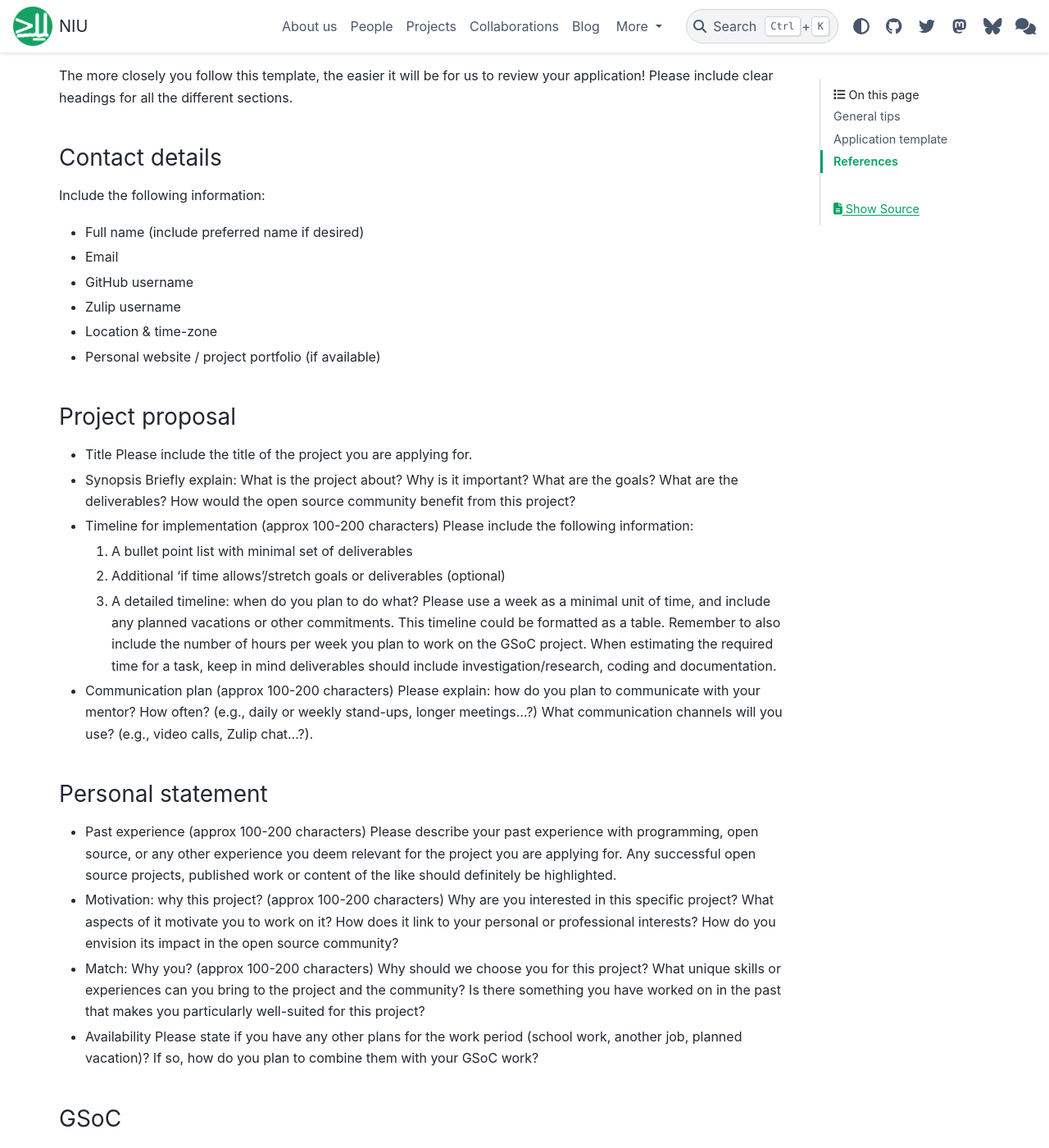
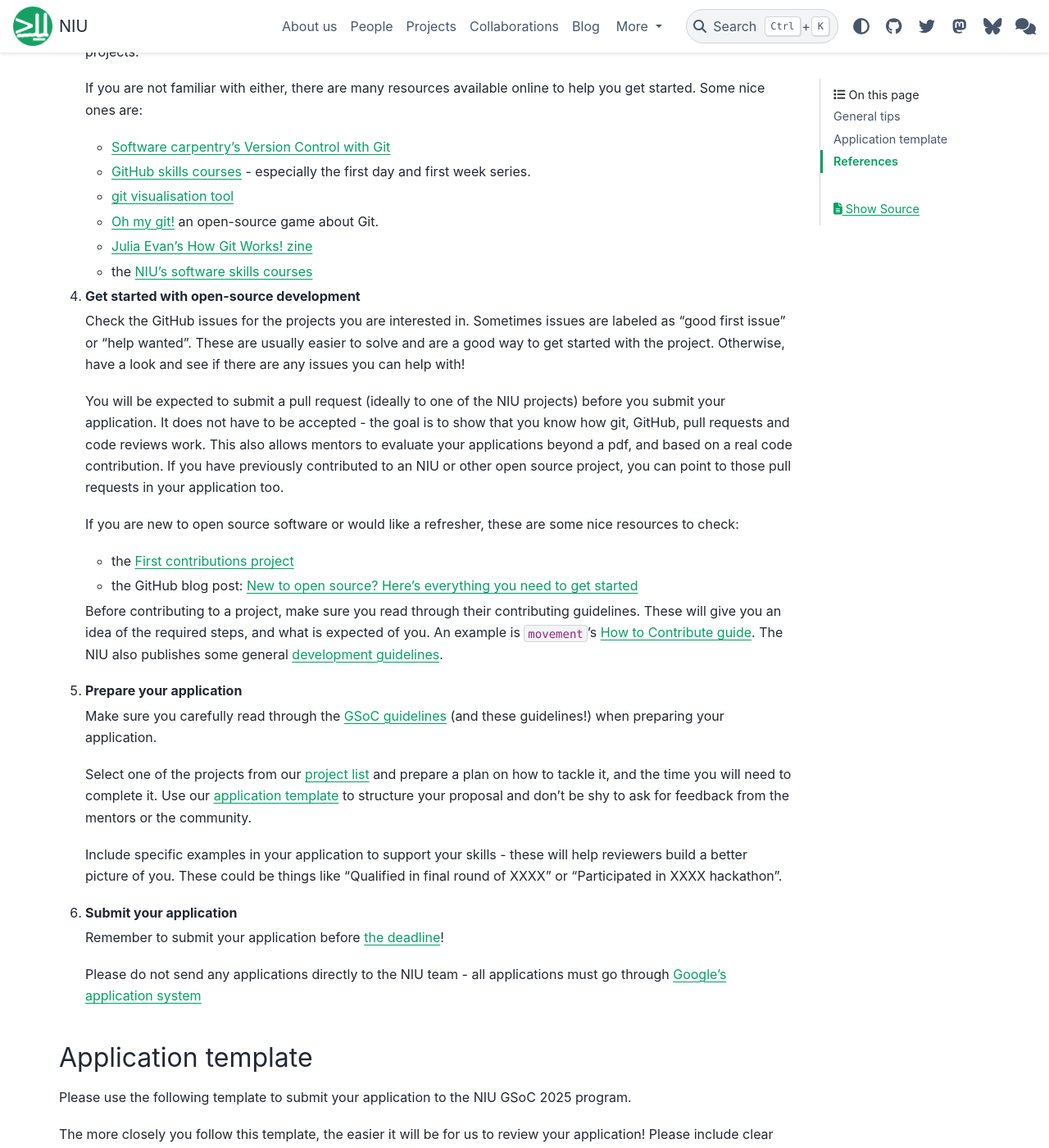
Before and after one commit to neuroinformatics-unit/neuroinformatics-unit.github.io, a Sphinx documentation site: the page built from docs/source/get-involved/gsoc/guidelines.md, in a window 1280 px wide and 1400 px high, scrolled down 714 px. Shown: the whole window at 82% size. Built offline with Sphinx 7.4.7 and the PyData theme 0.15.4, drawn with Linux system fonts in a browser that asks for light colours; nearby versions of some CDN libraries; some of the changed text lies outside the part shown.

Commit message:
Add application guideline and template

```diff
--- a/docs/source/get-involved/gsoc/guidelines.md
+++ b/docs/source/get-involved/gsoc/guidelines.md
@@ -1,24 +1,62 @@
 # GSoC NIU Contributor Application Guidelines
 
 ## General tips
-1. Get in touch with the community
+These tips are largely based on the [OpenAstronomy guidelines](https://openastronomy.org/gsoc/student_guidelines.html), with adaptations for the NIU organisation.
 
-2. Become a user
+1. **Get in touch with the community**
 
-3. Get familiar with the development process
-    - Git tutorials
-    - Github account
-    - Contribution guides
-    - NIU general guidelines
+    Open source work is done and communicated in public - the idea here is to demonstrate that you can do this! Join our Zulip, or browse through our GitHub repositories. Listen, ask questions, get to know the people involved, and participate in discussions.
 
-4. Get started in open-source
+    Just introduce yourself, and feel free to can ask questions about specific projects, the development process, recommended readings or the community.
 
-5. Prepare your application
-    - Specific examples "Qualified in final round of XXXX" or "Participated in XXXX hackathon"
-    - Check the GSoC guidelines!
+2. **Become a user**
 
-6. Submit your application
-    https://summerofcode.withgoogle.com/
+    A great way to get started in the community of our open-source tools is to experience them as a user. Try to install and use our tools, experiment with the code, and report any issues you find. This will help you understand the tools better and will give you a better idea of what you can contribute.
+
+    A good starting point as a user could be `movement`'s gallery of [examples](https://movement.neuroinformatics.dev/examples/index.html) or BrainGlobe's [tutorials](https://brainglobe.info/tutorials/index.html).
+
+3. **Get ready to be a developer**
+
+    Create a [GitHub](https://github.com/) account and learn how to use [git](https://git-scm.com/) - the version control system used by most open-source projects.
+
+    If you are not familiar with either, there are many resources available online to help you get started. Some nice ones are:
+
+    - [Software carpentry's Version Control with Git](https://swcarpentry.github.io/git-novice/)
+    - [GitHub skills courses](https://skills.github.com/) - especially the first day and first week series.
+    - [git visualisation tool](https://cfinnberg.github.io/visualizing-git/)
+    - [Oh my git!](https://ohmygit.org/) an open-source game about Git.
+    - [Julia Evan's How Git Works! zine](https://jvns.ca/blog/2024/04/25/new-zine--how-git-works-/)
+    - the [NIU's software skills courses](https://software-skills.neuroinformatics.dev/courses/index.html)
+
+4. **Get started with open-source development**
+
+    Check the GitHub issues for the projects you are interested in. Sometimes issues are labeled as "good first issue" or "help wanted". These are usually easier to solve and are a good way to get started with the project. Otherwise, have a look and see if there are any issues you can help with!
+
+    You will be expected to submit a pull request (ideally to one of the NIU projects) before you submit your application. It does not have to be accepted - the goal is to show that you know how git, GitHub, pull requests and code reviews work. This also allows mentors to evaluate your applications beyond a pdf, and based on a real code contribution. If you have previously contributed to an NIU or other open source project, you can point to those pull requests in your application too.
+
+    If you are new to open source software or would like a refresher, these are some nice resources to check:
+
+    - the [First contributions project](https://github.com/firstcontributions/first-contributions)
+    - the GitHub blog post: [New to open source? Here’s everything you need to get started](https://github.blog/open-source/new-to-open-source-heres-everything-you-need-to-get-started/)
+
+    Before contributing to a project, make sure you read through their contributing guidelines. These will give you an idea of the required steps, and what is expected of you. An example is `movement`'s [How to Contribute guide](https://movement.neuroinformatics.dev/community/contributing.html#target-contributing). The NIU also publishes some general [development guidelines](https://neuroinformatics.dev/get-involved/languages_frameworks.html).
+
+
+5. **Prepare your application**
+
+    Make sure you carefully read through the [GSoC guidelines](https://google.github.io/gsocguides//student/writing-a-proposal) (and these guidelines!) when preparing your application.
+
+    Select one of the projects from our [project list](projects_2025.md) and prepare a plan on how to tackle it, and the time you will need to complete it. Use our [application template](#application-template) to structure your proposal and don't be shy to ask for feedback from the mentors or the community.
+
+    Include specific examples in your application to support your skills - these will help reviewers build a better picture of you. These could be things like "Qualified in final round of XXXX" or "Participated in XXXX hackathon".
+
+
+6. **Submit your application**
+
+    Remember to submit your application before [the deadline](https://developers.google.com/open-source/gsoc/timeline#april_8_-_1800_utc)!
+
+    Please do not send any applications directly to the NIU team - all applications must go through [Google's application system](https://summerofcode.withgoogle.com/)
+
 
 ## Application template
 
@@ -26,47 +64,62 @@
 
 The more closely you follow this template, the easier it will be for us to review your application! Please include clear headings for all the different sections.
 
-### Contact details
-Include the following information:
-- Full name (include preferred name if desired)
-- Email
-- GitHub username
-- Zulip username
-- Location & time-zone
-- Personal website / project portfolio (if available)
+### Personal details
+Please include the following information:
+- **Full name** (include preferred name if desired)
+- **Email**
+- **GitHub username**
+- **Zulip username**
+- **Location & time-zone**
+- **Personal website / project portfolio** (optional)
+- **Code contribution**
+
+    Please link a pull request or code sample, ideally submitted to your chosen project. It must be publicly visible and represent your own work, although you may have help from other developers in the community to further improve it. You can link more than one contribution or pull request if desired.
 
 ### Project proposal
-- Title
-    Please include the title of the project you are applying for.
-- Synopsis
-    Briefly explain: What is the project about? Why is it important? What are the goals? What are the deliverables? How would the open source community benefit from this project?
-- Timeline for implementation (approx 100-200 characters)
+- **Title.**
+    Please clearly include the title of the project you are applying for and the tool it refers to. E.g. "movement: support for Kalman filters".
+
+- **Synopsis.**
+    Briefly explain: what is the project about? Why is it important? What are the goals? What are the deliverables? How would the open source community benefit from this project?
+
+- **Implementation timeline.**
     Please include the following information:
-    1) A bullet point list with minimal set of deliverables
-    2) Additional ‘if time allows’/stretch goals or deliverables (optional)
-    3) A detailed timeline: when do you plan to do what? Please use a week as a minimal unit of time, and include any planned vacations or other commitments. This timeline could be formatted as a table. Remember to also include the number of hours per week you plan to work on the GSoC project. When estimating the required time for a task, keep in mind deliverables should include investigation/research, coding and documentation.
-- Communication plan (approx 100-200 characters)
-    Please explain: how do you plan to communicate with your mentor? How often? (e.g., daily or weekly stand-ups, longer meetings..?) What communication channels will you use? (e.g., video calls, Zulip chat...?).
+    1. A bullet point list with **minimal set of deliverables**
+    2. Additional **stretch goals** or "if time allows" deliverables (optional)
+    3. A detailed **weekly timeline**: when do you plan to do what?
+        - Please use a week as a minimal unit of time, and include any planned vacations or other commitments.
+        - This timeline could be formatted as a table.
+        - Remember to also include the number of hours per week you plan to work on the GSoC project.
+        - When estimating the required time for a task, keep in mind deliverables should include investigation/research, coding and documentation.
+        - The default schedule for GSoC is 12 weeks - see the [GSoC timeline](https://developers.google.com/open-source/gsoc/timeline) for precise dates.
+        - Also please specify any prep work you plan to do during the "Community bonding period".
+        - Usually week 1's deliverables already include some code. Week 6 marks the mid-term point, where usually more than half of the project should be completed. At the end of week 11 you may want to try to "freeze" the code and complete any remaining tests or documentation in weeks 11 and 12.
+
+- **Communication plan.**
+    Please explain: how do you plan to communicate with your mentor? How often? (e.g., daily or weekly stand-ups, longer meetings..?) What communication channels will you use? (e.g., video calls, Zulip chat...?)
 
 ### Personal statement
 
-- Past experience (approx 100-200 characters)
+- **Past experience.**
     Please describe your past experience with programming, open source, or any other experience you deem relevant for the project you are applying for. Any successful open source projects, published work or content of the like should definitely be highlighted.
-- Motivation: why this project? (approx 100-200 characters)
+- **Motivation: why this project?**
     Why are you interested in this specific project? What aspects of it motivate you to work on it? How does it link to your personal or professional interests? How do you envision its impact in the open source community?
-- Match: Why you? (approx 100-200 characters)
+- **Match: why you?**
     Why should we choose you for this project? What unique skills or experiences can you bring to the project and the community? Is there something you have worked on in the past that makes you particularly well-suited for this project?
-- Availability
+- **Availability.**
     Please state if you have any other plans for the work period (school work, another job, planned vacation)? If so, how do you plan to combine them with your GSoC work?
 
 ### GSoC
-- GSoC experience
+
+- **GSoC experience.**
     Have you participated in GSoC before? If so, when and with which project? What was your experience like? If you haven't, what do you expect from the program?
-- Are you also applying to projects with other organisations in GSoC 2025?
-    If so, which ones? How do you plan to manage your time and commitments if you are accepted by multiple organizations?
+- **Are you also applying to projects with other organisations in GSoC 2025?**
+    If so, which ones? How do you plan to manage your time and commitments if you are accepted by multiple organizations? What would be your preference in case of a tie?
 
 
 ## References
 - [GSoC Contributor guide: writing a proposal](https://google.github.io/gsocguides/student/writing-a-proposal)
 - [INCF Application template 2022](https://www.incf.org/sites/default/files/files/INCF_GSoC_2022_Application_template.pdf)
 - [OpenAstronomy Application template](https://github.com/OpenAstronomy/openastronomy.github.io/wiki/Contributor-Application-template)
+- [Python Software Foundation Application template](https://github.com/python-gsoc/python-gsoc.github.io/blob/main/ApplicationTemplate.md)
```
